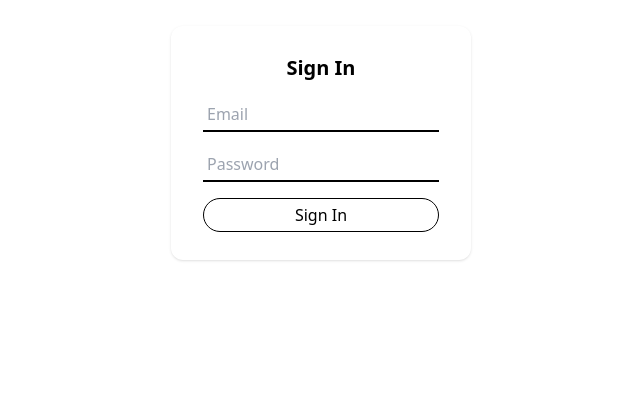
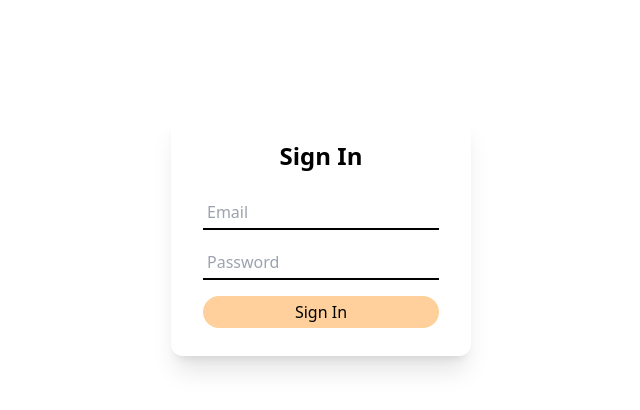
Before and after one commit to RaphaelWright/amalitech-todo, a React (Vite) app: page /login in a window 1280 px wide. Shown: the part 166-576 px from the top of the page, without its empty margins (319-959 px from the left). Built offline with nearby package versions, Linux system fonts and the light colour scheme.

Commit message:
final changes

```diff
--- a/src/pages/Details.jsx
+++ b/src/pages/Details.jsx
@@ -1,29 +1,55 @@
-import { useEffect, useState } from "react"
-import { useParams } from "react-router-dom"
+import { useEffect, useState } from "react";
+import { useParams } from "react-router-dom";
 
 const Details = () => {
+  const { id } = useParams();
+  const [details, setDetails] = useState("");
 
-  const {id} = useParams()
-  const [details, setDetails] = useState("")
+  useEffect(() => {
+    const fetchDetails = async () => {
+      const response = await fetch(`https://dummyjson.com/todos/${id}`);
+      const data = await response.json();
+      console.log(data.todo);
+      setDetails(data);
+    };
 
-    useEffect(() => {
-        const fetchDetails = async () => {
-            const response = await fetch(`https://dummyjson.com/todos/${id}`)
-            const data = await response.json()
-            console.log(data.todo)
-            setDetails(data.todo)
-
-        }
-
-        fetchDetails()
-    }, [id])
-
+    fetchDetails();
+  }, [id]);
 
   return (
-    <div>
-        {details}
+    <div
+      style={{
+        backgroundColor: "#3c3c3c",
+        color: "#ffecc8",
+        padding: "40px",
+        borderRadius: "10px",
+        maxWidth: "800px",
+        margin: "50px auto",
+        textAlign: "center", // Center text content
+      }}
+    >
+      <h2 style={{ color: "#ffd09b", fontSize: "36px", marginBottom: "20px" }}>
+        Task Details
+      </h2>
+      <p style={{ fontSize: "28px", marginBottom: "10px" }}>
+        <strong>ID:</strong> {details.id}
+      </p>
+      <p style={{ fontSize: "28px", marginBottom: "10px" }}>
+        <strong>Task:</strong> {details.todo}
+      </p>
+      <p style={{ fontSize: "28px", marginBottom: "10px" }}>
+        <strong>Completed:</strong>{" "}
+        <span
+          style={{
+            color: details.completed ? "#ff6666" : "#ffb0b0",
+            fontWeight: "bold",
+          }}
+        >
+          {details.completed ? "Yes" : "No"}
+        </span>
+      </p>
     </div>
-  )
-}
+  );
+};
 
-export default Details
+export default Details;
--- a/src/pages/Login.jsx
+++ b/src/pages/Login.jsx
@@ -1,86 +1,142 @@
-import { useState } from "react";
+import { useState, useEffect } from "react";
 import { useNavigate } from "react-router-dom";
+
 
 const Login = () => {
   const [email, setEmail] = useState("");
   const [password, setPassword] = useState("");
   const [loading, setLoading] = useState(false);
+  const [emailError, setEmailError] = useState(false);
+  const [loginError, setLoginError] = useState(false);
   const navigate = useNavigate();
 
+  const logout = () => {
+    localStorage.removeItem("token");
+    navigate("/login");
+  };
 
-  function validateEmail(email) {
+  const getTokenExpiration = (token) => {
+    if (!token) {
+      return true;
+    }
+
+    try {
+      const decodedPayload = JSON.parse(atob(token.split(".")[1]));
+      if (!decodedPayload.exp) {
+        return true;
+      }
+
+      const currentDate = Date.now();
+      const expiryTime = decodedPayload.exp * 1000; // Convert to ms
+
+      console.log("Current date: " + currentDate, "Expiry: " + expiryTime);
+
+      return currentDate >= expiryTime; // Return true if token is expired
+    } catch (error) {
+      console.error("Error decoding token:", error);
+      return true; // If there's an error, treat the token as expired
+    }
+  };
+
+  const validateEmail = (email) => {
     const re = /\S+@\S+\.\S+/;
     return re.test(email);
-  }
+  };
 
-  const handleSubmit =async (e) => {
+  const handleSubmit = async (e) => {
     e.preventDefault();
-
     if (!validateEmail(email)) {
-      alert("Invalid Email");
+      setEmailError(true);
       return;
     }
-
+    setEmailError(false);
+    setLoginError(false);
     setLoading(true);
 
-
     try {
-
-      const login_response = await fetch('https://user-auth-server.onrender.com/api/v1/user/login', {
+      const response = await fetch(
+        "https://user-auth-server.onrender.com/api/v1/user/login",
+        {
           method: "POST",
           headers: {
             "Content-Type": "application/json",
           },
-        body: JSON.stringify({email, password}),
-      });
-
-      const data = await login_response.json();
-
-      if (!login_response.ok) {
-        throw new Error(data.message || 'Login Failed');
+          body: JSON.stringify({ email, password }),
         }
-
+      );
+      const data = await response.json();
+      if (!response.ok) {
+        throw new Error(data.message || "Login Failed");
+      }
       localStorage.setItem("token", data.token);
-
-      navigate('/todo')
-
+      navigate("/todo");
     } catch (err) {
-      console.log(err.message || 'Login was not successful');
+      console.error(err.message || "Login was not successful");
+      setLoginError(true);
     } finally {
       setLoading(false);
     }
   };
 
+  // Use useEffect outside the handleSubmit to check for token on component mount
+  useEffect(() => {
+    const token = localStorage.getItem("token");
+    console.log("Token found:", token);
 
+    if (!token || getTokenExpiration(token)) {
+      console.log("No token or token expired, logging out...");
+      logout();
+    } else {
+      navigate("/todo");
+    }
+  }, [navigate]);
 
   return (
-    <div className = "flex justify-center mt-48">
+    <div className="flex justify-center items-center min-h-screen bg-gray-100">
+      <form
+        onSubmit={handleSubmit}
+        className="w-[300px] bg-white shadow-xl rounded-xl px-8 py-7 space-y-4 hover:scale-105 transform transition duration-300"
+      >
+        <h1 className="text-center font-bold text-2xl mb-6">Sign In</h1>
 
-      <form onSubmit={handleSubmit} className="w-[300px] shadow shadow-orange-400 rounded-xl px-8 py-7 space-y-4 hover:scale-110 transform transition duration-300">
-        <h1 className=" flex justify-center font-bold text-xl mb-2">Sign In</h1>
-
-
-        <p>
+        <div className="space-y-1">
           <input
             type="text"
             value={email}
             onChange={(e) => setEmail(e.target.value)}
-            className=" pl-1 border-b-2 outline-none focus:border-orange-400 py-1 w-full"
+            className="pl-1 border-b-2 outline-none focus:border-pink w-full py-1"
             placeholder="Email"
           />
+          {emailError && (
+            <p className="text-pink border rounded-xl text-center text-xs mt-1">
+              Invalid Email
             </p>
+          )}
+        </div>
 
-        <p>
+        <div className="space-y-1">
           <input
             type="password"
             value={password}
             onChange={(e) => setPassword(e.target.value)}
-            className="pl-1 border-b-2 outline-none focus:border-orange-400 py-1 w-full"
+            className="pl-1 border-b-2 outline-none focus:border-pink w-full py-1"
             placeholder="Password"
           />
+        </div>
+
+        {loginError && (
+          <p className="text-pink text-center rounded-xl border text-sm">
+            Invalid Email or Password
           </p>
+        )}
 
-        <button type="submit" className="w-full border py-1 px-10 my-5 rounded-3xl bg-orange-300 hover:border hover:border-orange-400 hover:bg-white">{loading? "Signing In..." : "Sign In"}</button>
+        <button
+          type="submit"
+          className="w-full py-1 px-10 my-5 rounded-3xl bg-peach hover:border hover:border-peach hover:bg-[#0000]"
+          disabled={loading}
+        >
+          {loading ? "Signing In..." : "Sign In"}
+        </button>
       </form>
     </div>
   );
--- a/src/pages/SignUp.jsx
+++ b/src/pages/SignUp.jsx
@@ -9,6 +9,7 @@ const SignUp = () => {
   const [confirmPassword, setConfirmPassword] = useState("");
   const [loading, setLoading] = useState(false);
   const [emailError, setemailError] = useState(false);
+  const [pwdError, setPwdError] = useState(false);
   const navigate = useNavigate();
 
   function validateEmail(email) {
@@ -43,11 +44,12 @@ const SignUp = () => {
 
 
     if (!confirmPasswordMatch(password, confirmPassword)) {
-      alert("Passwords do not match");
+      setPwdError(true);
       return;
     } else {
 
       setLoading(true)
+      setPwdError(false);
       try {
         const response = await fetch(
           "https://user-auth-server.onrender.com/api/v1/user/signup",
@@ -90,7 +92,7 @@ const SignUp = () => {
     <div className="flex justify-center mt-48  text-sm">
       <form
         onSubmit={handleSubmit}
-        className="w-[300px] shadow-xl shadow- rounded-xl px-8 py-7 space-y-4 hover:scale-110 transform transition duration-300 hover:shadow-xl"
+        className="w-[300px] shadow-xl rounded-xl px-8 py-7 space-y-4 hover:scale-110 transform transition duration-300 hover:shadow-xl"
       >
         <h1 className=" flex justify-center font-bold text-xl mb-2">Sign Up</h1>
         <p>
@@ -121,10 +123,10 @@ const SignUp = () => {
             placeholder="Email"
           />
           {emailError && (
-            <h3 className="text-red-500 text-xs mt-1 bg-red-300">Invalid Email</h3>
+            <h3 className="text-red-500 text-xs mt-1 py-1 rounded-xl bg-red pl-3">Invalid Email</h3>
           )}
         </p>
-        </p>0
+        </p>
 
 
         <p>
@@ -145,6 +147,9 @@ const SignUp = () => {
             className=" pl-1 border-b-2 outline-none focus:border-pink w-full py-1"
             placeholder="Confirm Password"
           />
+          {pwdError && (
+            <h3 className="text-red-500 text-xs mt-1 py-1 rounded-xl bg-red pl-3">Passwords do not match</h3>
+          )}
         </p>
 
         <p className="text-center text-orange-300">
--- a/src/pages/TodoPage.jsx
+++ b/src/pages/TodoPage.jsx
@@ -45,14 +45,15 @@ const TodoPage = () => {
         } else {
             console.log("Token is valid, setting loading to false.");
             setLoading(false);
+            console.log("Loading:", loading);
         }
     }, []);
 
 
   return (
-    <div className="bg-background ">
+    <div className=" ">
         <div className="shadow">
-        <h1 className=" flex text-4xl font-medium text-fonts py-4 ml-8">Todo List</h1>
+        <h1 className=" flex text-4xl font-medium py-4 ml-8">Todo List</h1>
         </div>
         <br></br>
         <Todolist  />
--- a/src/pages/Todolist.jsx
+++ b/src/pages/Todolist.jsx
@@ -36,7 +36,7 @@ const Todolist = () => {
   return (
     <div className='flex items-center justify-center'>
       <div>
-        <h1 className='text-3xl text-fonts font-medium text-center mb-4'>Your Todos</h1>
+        <h1 className='text-3xl font-medium text-center mb-4'>Your Todos</h1>
         <ul>
           {todos.map(todo => (
             <li
```
Lines whose indentation alone changed are shown as unchanged.
